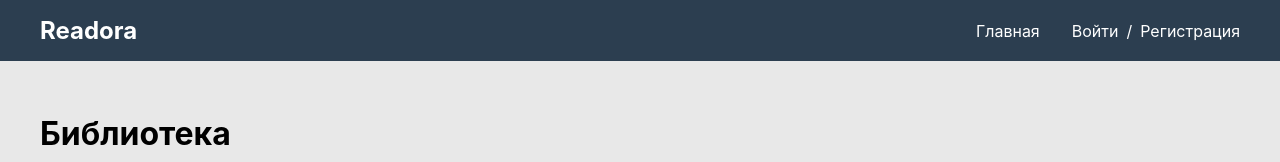
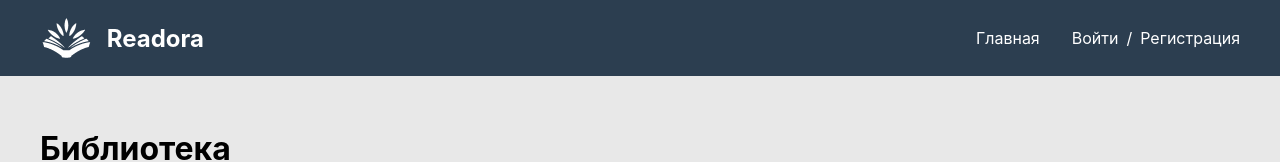
Before and after one commit to Mai-kun/ReadorFrontend, a React (Create React App) app: page / in a window 1280 px wide. Shown: the top 162 px of the page. Built offline with nearby package versions, Linux system fonts and the light colour scheme; no server answers.

Commit message:
Добавил логотип в Navbar

```diff
--- a/package.json
+++ b/package.json
@@ -12,6 +12,7 @@
     "epubjs": "^0.3.93",
     "react": "^19.1.0",
     "react-dom": "^19.1.0",
+    "react-icons": "^5.5.0",
     "react-router": "^7.5.0",
     "react-router-dom": "^7.5.0",
     "react-scripts": "5.0.1",
--- a/src/components/Navbar.jsx
+++ b/src/components/Navbar.jsx
@@ -2,11 +2,15 @@
 import { useState, useEffect } from 'react';
 import { Link, useNavigate } from 'react-router-dom';
 import { useAuth } from '../context/AuthContext';
+import { ReactComponent as LogoIcon } from '../assets/logo-icon.svg';
 import '../styles/Navbar.css';
 import '../styles/ProfilePage.css';
+import '../styles/LogoCsv.css';
+
+
 
 const Navbar = () => {
-    const { isAuthenticated, user, logout } = useAuth();
+    const { isAuthenticated, logout } = useAuth();
     const [isOpen, setIsOpen] = useState(false);
     const [, setIsMobile] = useState(false);
     const navigate = useNavigate();
@@ -28,11 +32,11 @@ const Navbar = () => {
         setIsOpen(false);
         navigate('/');
     };
-
     return (
         <nav className="navbar">
             <div className="navbar-container">
                 <Link to="/" className="navbar-logo" onClick={() => setIsOpen(false)}>
+                    <LogoIcon className="logo-icon" />
                     Readora
                 </Link>
 
--- /dev/null
+++ b/src/styles/LogoCsv.css
@@ -0,0 +1,16 @@
+.navbar-logo {
+    display: flex;
+    align-items: center;
+    gap: 0.5rem;
+}
+
+.logo-icon {
+    margin-right: 0.3rem;
+    width: 54px;
+    height: 44px;
+    transition: transform 0.3s ease;
+}
+
+.navbar-logo:hover .logo-icon {
+    transform: scale(1.2);
+}
```
Also changed, not shown: public/manifest.json, src/assets/logo-icon.svg (added), 1 other file (tests, documents, lock files or other folders).
